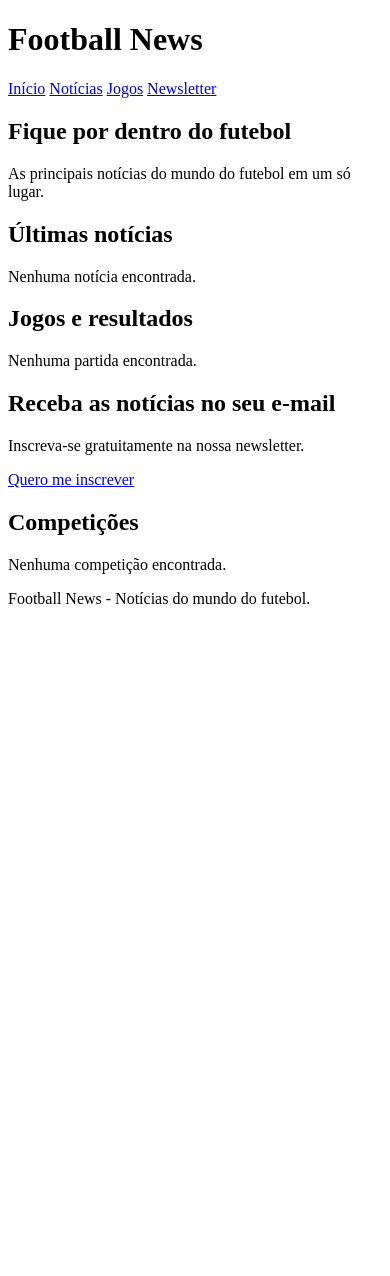
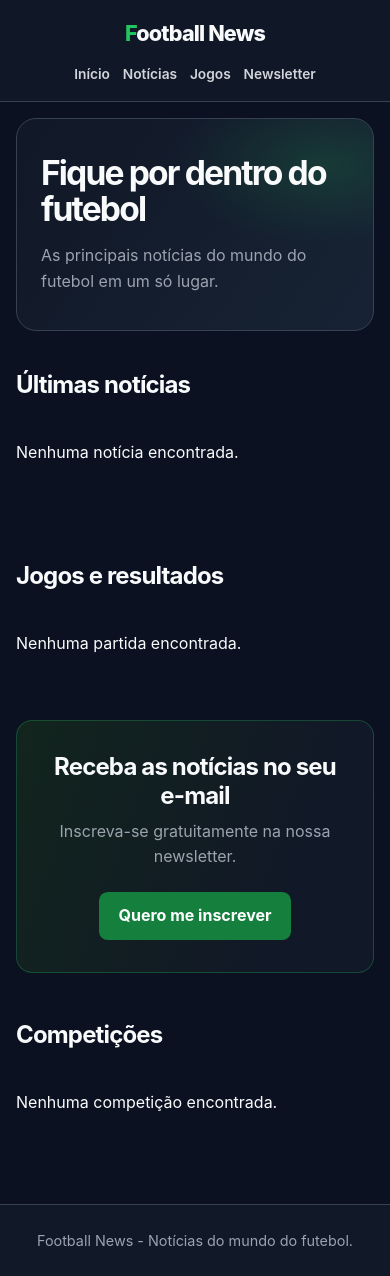
Before and after one commit to EduardoCosta71/Football-News-Newsletter, a Flask app: page / in a window 390 px wide. Before the commit the page ends 604 px from the top, so only its background shows below. Run offline with Flask 3, Linux system fonts and the light colour scheme; data that the repository does not hold is empty.

Commit message:
Atualização - API e Templates concluidos temporariamente, proximo passo n8n

```diff
--- a/app/services/football_api.py
+++ b/app/services/football_api.py
@@ -24,7 +24,7 @@ def request(endpoint, parametros=None):
 
     }
 
-    resposta = requests.get(f"{url}/{endpoint}", headers=cabecalhos, params=parametros, timeout=10)
+    resposta = requests.get(f"{url}/{endpoint}", headers=cabecalhos, params=parametros, timeout=20)
 
     resposta.raise_for_status()
 
--- /dev/null
+++ b/app/static/css/style.css
@@ -0,0 +1,380 @@
+/* Identidade visual e estilos globais */
+:root {
+    color-scheme: dark;
+    --color-background: #0B1120;
+    --color-surface: #111827;
+    --color-card: #1F2937;
+    --color-green: #22C55E;
+    --color-green-dark: #15803D;
+    --color-text: #F9FAFB;
+    --color-muted: #9CA3AF;
+    --color-border: #374151;
+    --content-width: 1160px;
+}
+
+* {
+    box-sizing: border-box;
+}
+
+html {
+    scroll-behavior: smooth;
+    scroll-padding-top: 5.5rem;
+}
+
+body {
+    min-width: 320px;
+    margin: 0;
+    background: var(--color-background);
+    color: var(--color-text);
+    font-family: Inter, "Segoe UI", Arial, sans-serif;
+    line-height: 1.6;
+}
+
+a {
+    color: var(--color-green);
+    text-decoration: none;
+}
+
+a:hover {
+    color: #4ade80;
+}
+
+a:focus-visible {
+    outline: 2px solid var(--color-green);
+    outline-offset: 4px;
+}
+
+/* Cabeçalho e navegação */
+header {
+    position: sticky;
+    z-index: 5;
+    top: 0;
+    display: flex;
+    align-items: center;
+    justify-content: space-between;
+    gap: 2rem;
+    padding: 1rem max(1.5rem, calc((100% - var(--content-width)) / 2));
+    border-bottom: 1px solid var(--color-border);
+    background: rgb(17 24 39 / 96%);
+    backdrop-filter: blur(12px);
+}
+
+header h1 {
+    margin: 0;
+    color: var(--color-text);
+    font-size: 1.35rem;
+    font-weight: 800;
+    letter-spacing: -0.04em;
+    white-space: nowrap;
+}
+
+header h1::first-letter {
+    color: var(--color-green);
+}
+
+nav {
+    display: flex;
+    flex-wrap: wrap;
+    align-items: center;
+    justify-content: flex-end;
+    gap: 0.4rem 1.6rem;
+}
+
+nav a {
+    color: #d1d5db;
+    font-size: 0.92rem;
+    font-weight: 600;
+    transition: color 160ms ease;
+}
+
+nav a:hover {
+    color: var(--color-green);
+}
+
+/* Conteúdo principal e títulos de seção */
+main {
+    width: min(var(--content-width), calc(100% - 3rem));
+    margin: 0 auto;
+}
+
+main > section {
+    padding: 3.5rem 0;
+}
+
+main > section > h2 {
+    margin: 0 0 1.5rem;
+    font-size: clamp(1.5rem, 3vw, 2rem);
+    line-height: 1.2;
+    letter-spacing: -0.035em;
+}
+
+/* Apresentação do portal */
+#destaque {
+    position: relative;
+    overflow: hidden;
+    margin-top: 2rem;
+    padding: clamp(2.5rem, 7vw, 5.5rem);
+    border: 1px solid var(--color-border);
+    border-radius: 1.25rem;
+    background:
+        radial-gradient(ellipse at 86% 22%, rgb(34 197 94 / 16%), transparent 34%),
+        linear-gradient(125deg, #111827 5%, #172334 100%);
+}
+
+#destaque h2 {
+    max-width: 720px;
+    margin: 0 0 1rem;
+    font-size: clamp(2.1rem, 5.5vw, 4rem);
+    line-height: 1.08;
+    letter-spacing: -0.055em;
+}
+
+#destaque p {
+    max-width: 560px;
+    margin: 0;
+    color: var(--color-muted);
+    font-size: clamp(1rem, 2vw, 1.15rem);
+}
+
+/* Notícias */
+.lista-noticias,
+.lista-jogos,
+.lista-competicoes {
+    display: grid;
+    grid-template-columns: repeat(auto-fit, minmax(min(100%, 260px), 1fr));
+    gap: 1.25rem;
+}
+
+.card-noticia,
+.card-jogo,
+.card-competicao {
+    min-width: 0;
+    overflow: hidden;
+    border: 1px solid var(--color-border);
+    border-radius: 0.9rem;
+    background: var(--color-card);
+}
+
+.card-noticia {
+    display: flex;
+    flex-direction: column;
+    transition: border-color 180ms ease, transform 180ms ease;
+}
+
+.card-noticia:hover {
+    transform: translateY(-3px);
+    border-color: #4b5563;
+}
+
+.card-noticia > img {
+    display: block;
+    width: 100%;
+    aspect-ratio: 16 / 9;
+    object-fit: cover;
+    background: var(--color-surface);
+}
+
+.conteudo-noticia {
+    display: flex;
+    flex: 1;
+    flex-direction: column;
+    align-items: flex-start;
+    padding: 1.25rem;
+}
+
+.conteudo-noticia h3 {
+    margin: 0 0 0.65rem;
+    font-size: 1.12rem;
+    line-height: 1.35;
+}
+
+.conteudo-noticia p {
+    margin: 0 0 1rem;
+    color: #d1d5db;
+}
+
+.conteudo-noticia span {
+    margin-top: auto;
+    color: var(--color-muted);
+    font-size: 0.82rem;
+}
+
+.conteudo-noticia a {
+    display: inline-flex;
+    margin-top: 0.8rem;
+    font-size: 0.9rem;
+    font-weight: 700;
+}
+
+
+
+/* Partidas e placares */
+.card-jogo {
+    padding: 1.25rem;
+    background: linear-gradient(145deg, #1f2937, #182231);
+}
+
+.card-jogo h3 {
+    margin: 0 0 1rem;
+    font-size: 1.12rem;
+    line-height: 1.4;
+}
+
+.card-jogo p {
+    margin: 0.55rem 0 0;
+    color: var(--color-muted);
+    font-size: 0.92rem;
+    overflow-wrap: anywhere;
+}
+
+.card-jogo p:nth-of-type(3),
+.card-jogo p:nth-of-type(4) {
+    color: var(--color-text);
+    font-weight: 700;
+}
+
+
+
+/* Competições */
+.card-competicao {
+    padding: 1.25rem;
+}
+
+.card-competicao h3 {
+    margin: 0 0 1rem;
+    font-size: 1.1rem;
+}
+
+.card-competicao p {
+    display: flex;
+    align-items: center;
+    justify-content: space-between;
+    gap: 0.75rem;
+    margin: 0;
+    padding: 0.6rem 0;
+    border-top: 1px solid var(--color-border);
+    color: var(--color-muted);
+    font-size: 0.9rem;
+    overflow-wrap: anywhere;
+}
+
+.card-competicao p img {
+    width: 2.5rem;
+    height: 2.5rem;
+    object-fit: contain;
+}
+
+/* Chamada para a newsletter */
+#newsletter {
+    margin: 1rem 0;
+    padding: clamp(2rem, 5vw, 3.5rem);
+    border: 1px solid rgb(34 197 94 / 28%);
+    border-radius: 1rem;
+    background: linear-gradient(110deg, #12251d, #111827 75%);
+    text-align: center;
+}
+
+#newsletter h2 {
+    margin: 0 0 0.5rem;
+    font-size: clamp(1.5rem, 3vw, 2rem);
+}
+
+#newsletter p {
+    margin: 0 0 1.4rem;
+    color: var(--color-muted);
+}
+
+#newsletter a {
+    display: inline-flex;
+    align-items: center;
+    justify-content: center;
+    min-height: 2.9rem;
+    padding: 0.7rem 1.25rem;
+    border-radius: 0.55rem;
+    background: var(--color-green-dark);
+    color: #fff;
+    font-weight: 700;
+    transition: background-color 160ms ease, transform 160ms ease;
+}
+
+#newsletter a:hover {
+    transform: translateY(-1px);
+    background: var(--color-green);
+    color: #052e16;
+}
+
+
+
+/* Rodapé */
+footer {
+    margin-top: 2rem;
+    padding: 1.5rem;
+    border-top: 1px solid var(--color-border);
+    background: var(--color-surface);
+    text-align: center;
+}
+
+footer p {
+    margin: 0;
+    color: var(--color-muted);
+    font-size: 0.9rem;
+}
+
+
+
+/* Ajustes para telas menores */
+@media (max-width: 700px) {
+    header {
+        position: static;
+        flex-direction: column;
+        gap: 0.75rem;
+        padding: 1rem 1.25rem;
+    }
+
+    nav {
+        justify-content: center;
+        gap: 0.55rem 1.1rem;
+    }
+
+    main {
+        width: min(100% - 2rem, var(--content-width));
+    }
+
+    main > section {
+        padding: 2.5rem 0;
+    }
+
+    #destaque {
+        margin-top: 1rem;
+        padding: 2.25rem 1.5rem;
+    }
+
+    #newsletter {
+        margin: 0.5rem 0;
+    }
+}
+
+@media (max-width: 420px) {
+    nav {
+        gap: 0.45rem 0.8rem;
+    }
+
+    nav a {
+        font-size: 0.86rem;
+    }
+
+    .lista-noticias,
+    .lista-jogos,
+    .lista-competicoes {
+        grid-template-columns: minmax(0, 1fr);
+    }
+}
+
+@media (prefers-reduced-motion: reduce) {
+    *,
+    *::before,
+    *::after {
+        scroll-behavior: auto !important;
+        transition-duration: 0.01ms !important;
+    }
+}
--- a/app/templates/index.html
+++ b/app/templates/index.html
@@ -5,6 +5,7 @@
 <head>
     <meta charset="UTF-8">
     <meta name="viewport" content="width=device-width, initial-scale=1.0">
+    <link rel="stylesheet" href="{{ url_for('static', filename='css/style.css') }}">
 
     <title>Football News | Notícias de Futebol</title>
 </head>
@@ -20,7 +21,7 @@
             <a href="/">Início</a>
             <a href="#noticias">Notícias</a>
             <a href="#jogos">Jogos</a>
-            <a href="#newsletter">Newsletter</a>
+            <a href="/inscricao">Newsletter</a>
         </nav>
 
     </header>
@@ -93,11 +94,11 @@
                 <article class="card-jogo">
 
                     <!-- Card de jogo -->
-                    <h3>{{ partida.time1 }} vs {{ partida.time2 }}</h3>
+                    <h3>{{ partida.homeTeam.name }} vs {{ partida.awayTeam.name }}</h3>
 
                     <p>Status: {{ partida.status }}</p>
 
-                    <p>{{ partida.data }} - {{ partida.local }}</p>
+                    <p>{{ partida.venue }}</p>
 
                     <!-- Placar -->
                     {% if partida.score.fullTime.home is not none
@@ -120,7 +121,6 @@
                 <p>Nenhuma partida encontrada.</p>
 
                 {% endfor %}
-
 
 
             </div>
@@ -158,7 +158,11 @@
 
                     <p>Código: {{ competicao.code }}</p>
 
-                    <p>Emblema: <img src="{{ competicao.emblema }}" alt="{{ competicao.nome }}"></p>
+                    {% if competicao.emblem %}
+
+                    <p>Emblema: <img src="{{ competicao.emblem }}" alt="{{ competicao.name }}"></p>
+
+                    {% endif %}
 
                 </article>
 
--- a/app/templates/inscricao.html
+++ b/app/templates/inscricao.html
@@ -3,7 +3,9 @@
 <head>
     <meta charset="utf-8">
     <meta name="viewport" content="width=device-width, initial-scale=1">
+    <link rel="stylesheet" href="{{ url_for('static', filename='css/inscricao.css') }}">
     <title>Newsletter de Futebol</title>
+
 </head>
 <body>
     <main>
--- a/run.py
+++ b/run.py
@@ -6,7 +6,7 @@ import os
 load_dotenv() #carrega as variaveis de ambiente do arquivo .env
 
 #Iniciação com o Flask
-app = Flask(__name__, template_folder="app/templates")
+app = Flask(__name__, template_folder="app/templates", static_folder="app/static")
 
 
 app.secret_key = os.getenv("SECRET_KEY")
```
Also changed, not shown: app/static/css/inscricao.css (added, +128 -0 lines).
